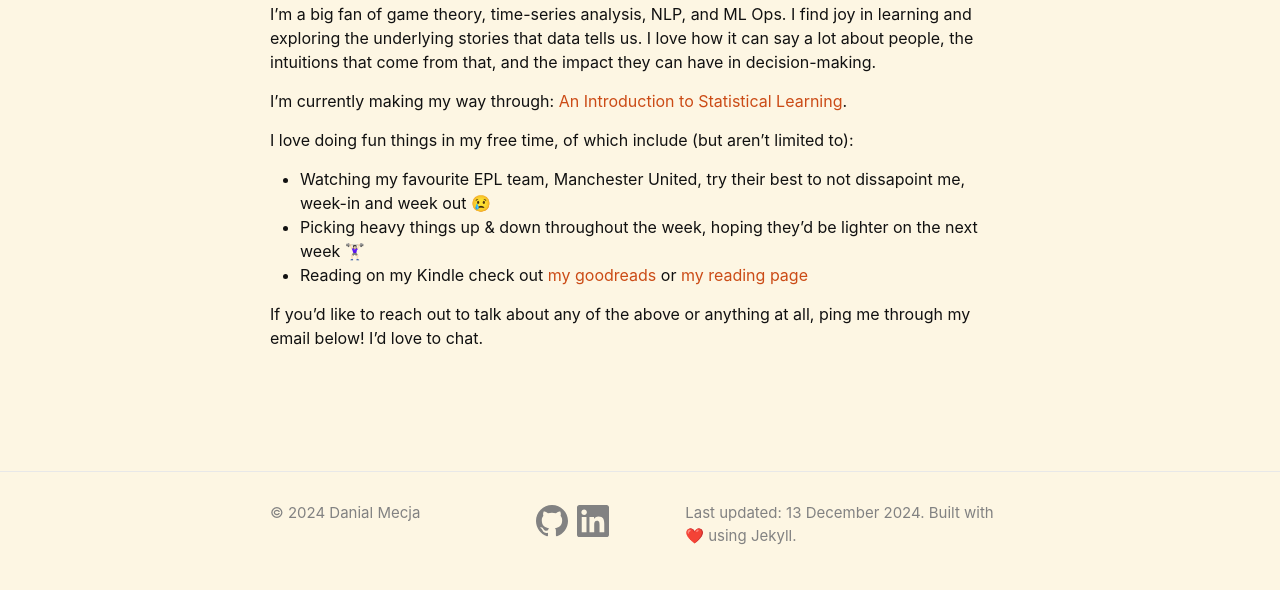
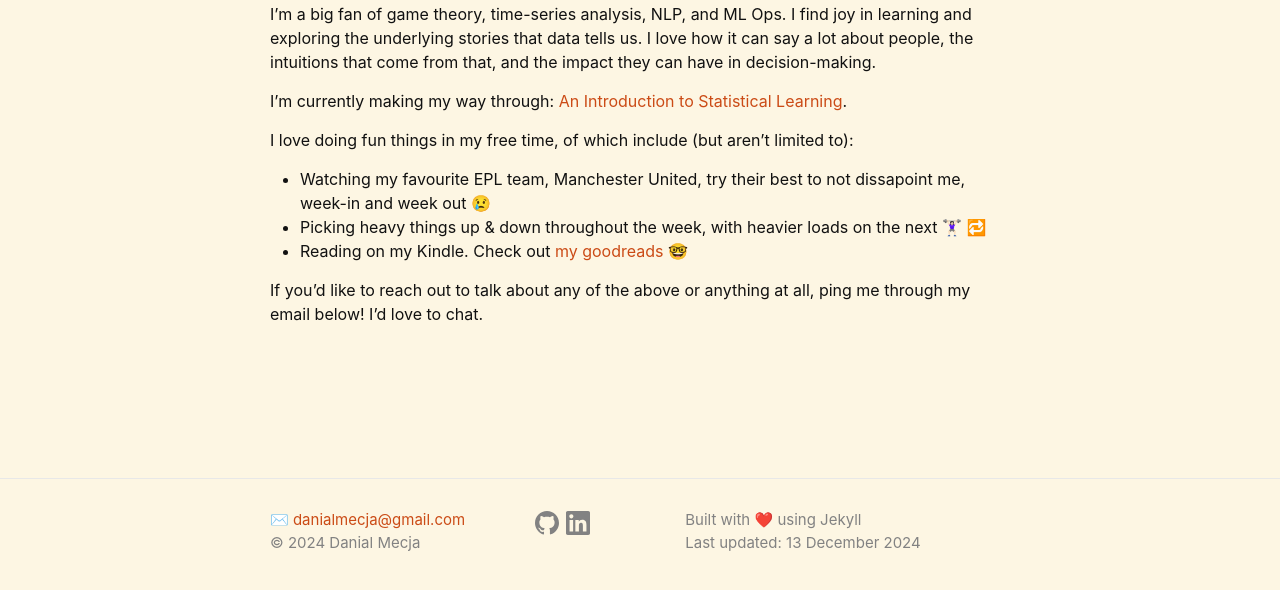
Before and after one commit to danialmecja/danialmecja.github.io, a Jekyll site: the page built from index.md, in a window 1280 px wide, cut to the strip 286-876 px from the top of the page. Built offline with Jekyll 4.4.1, drawn with Linux system fonts in a browser that asks for light colours.

Commit message:
Format footer and add alt text to images

```diff
--- a/_config.yml
+++ b/_config.yml
@@ -15,11 +15,12 @@
 # in the templates via {{ site.myvariable }}.
 title: 🏡 Danial's Site
 email: danialmecja@gmail.com
-description: >- # >- this means to ignore newlines until "baseurl:"
-  Last updated: 13 December 2024.
-  Built with ❤️ using Jekyll.
+description: | # >- this means to ignore newlines until "baseurl:"
+  Built with ❤️ using Jekyll
+  Last updated: 13 December 2024
 baseurl:  # the subpath of your site, e.g. /blog
-url: "https://danialmecja.github.io" # the base hostname & protocol for your site, e.g. http://example.com
+# url: "https://danialmecja.github.io"
+url: "https://danialmecja.com" # the base hostname & protocol for your site, e.g. http://example.com
 github_username:  danialmecja
 linkedin_username: danialmecja
 author: Danial Mecja
--- a/_includes/footer.html
+++ b/_includes/footer.html
@@ -15,9 +15,9 @@
               {{ site.title | escape }}
             {%- endif -%} -->
             </li>
-            <!-- {%- if site.email -%}
-            <li><a class="u-email" href="mailto:{{ site.email }}">{{ site.email }}</a></li>
-            {%- endif -%} -->
+            {%- if site.email -%}
+            <li><a class="u-email" href="mailto:{{ site.email }}">✉️ {{ site.email }}</a></li>
+            {%- endif -%}
             {%- if site.copyright -%}
             <li>&copy; {{ 'now' | date: "%Y" }} {{ site.copyright }}</li>
             {%- endif -%}
@@ -29,7 +29,8 @@
       </div>
 
       <div class="footer-col footer-col-3">
-        <p>{{- site.description | escape -}}</p>
+        <!-- <p>{{- site.description | escape -}}</p> -->
+        <p>{{ site.description | newline_to_br }}</p>
       </div>
     </div>
 
--- a/_sass/minima/_base.scss
+++ b/_sass/minima/_base.scss
@@ -214,12 +214,12 @@ pre {
     display: inline-block;
     fill: #{$grey-color};
     // padding-right: 5px;
-    padding: 10px;
+    padding: 5px;
     vertical-align: text-top;
-    transform: scale(2);
+    transform: scale(1.5);
     &:hover {
       fill: #424242;
-      transform: scale(2.4);
+      transform: scale(1.9);
       transition: transform 0.2s;
     }
 }
--- a/index.md
+++ b/index.md
@@ -6,7 +6,7 @@ layout: home
 # title: Hi, I'm Danial Mecja 👋🏻
 ---
 
-![Profile Picture](/assets/thinking.JPEG){: .profile-pic}
+![Profile Picture](/assets/thinking.JPEG "Snapped by @divyataery"){: .profile-pic}
 ## Hi, I'm Danial Mecja 👋🏻
 ### Data Scientist, Explorer of experiences 🗺️
 
@@ -18,8 +18,8 @@ I'm currently making my way through: [An Introduction to Statistical Learning](h
 
 I love doing fun things in my free time, of which include (but aren't limited to):
 - Watching my favourite EPL team, Manchester United, try their best to not dissapoint me, week-in and week out 😢
-- Picking heavy things up & down throughout the week, hoping they'd be lighter on the next week 🏋🏻‍♀️
-- Reading on my Kindle check out [my goodreads](https://www.goodreads.com/user/show/167109101-danial-mecja) or [my reading page](/books)
+- Picking heavy things up & down throughout the week, with heavier loads on the next 🏋🏻‍♀️ 🔁
+- Reading on my Kindle. Check out [my goodreads](https://www.goodreads.com/user/show/167109101-danial-mecja) 🤓
 
 
 If you'd like to reach out to talk about any of the above or anything at all, ping me through my email below! I'd love to chat.
```
Also changed, not shown: about.md (+2 -2 lines), 2 other files.
